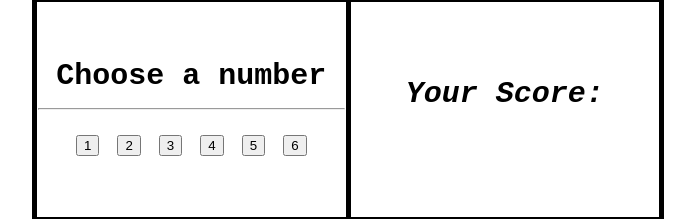
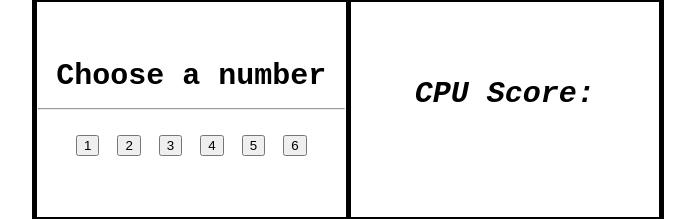
Before and after one commit to rahilb1/hand-cricket, a plain HTML site: page bowl.html in a window 1280 px wide. Shown: the part 572-791 px from the top of the page, without its empty margins (292-987 px from the left). Drawn offline with Linux system fonts and the light colour scheme.

Commit message:
Update bowl.html

```diff
--- a/bowl.html
+++ b/bowl.html
@@ -29,7 +29,7 @@
                 <button onclick="bowl(5)">5</button>
                 <button onclick="bowl(6)">6</button>
             </td>
-            <td> <em><strong>Your Score:</strong></em>  <p id="score"></p> </td>
+            <td> <em><strong>CPU Score:</strong></em>  <p id="score"></p> </td>
         </tr>
     </table>
     <script src="script.js"></script>
```
